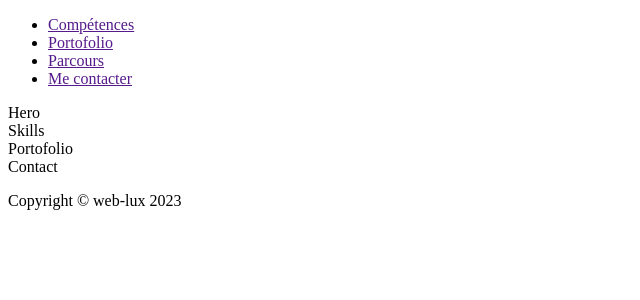
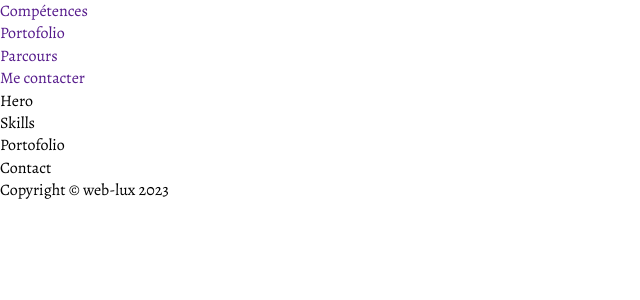
Before and after one commit to web-lux/portofolio-lux, a React (Vite) app: page / in a window 1280 px wide. Shown: the top 300 px of the page, without its empty margins (0-640 px from the left). Built offline with nearby package versions, Linux system fonts and the light colour scheme.

Commit message:
basic css

```diff
--- /dev/null
+++ b/src/index.scss
@@ -0,0 +1,30 @@
+@font-face {
+	font-family: "Coconat";
+	src: url(assets/fonts/Coconat-Regular.otf);
+	font-display: swap;
+}
+
+@import url("https://fonts.googleapis.com/css2?family=Alegreya&family=Prata&display=swap");
+
+* {
+	padding: 0;
+	margin: 0;
+	box-sizing: border-box;
+}
+
+ul {
+	list-style: none;
+}
+
+a {
+	text-decoration: none;
+}
+
+:root {
+	-webkit-font-smoothing: antialiased;
+	scroll-behavior: smooth;
+	font-family: "Alegreya", "Georgia", serif;
+	font-size: 16px;
+	font-weight: 400;
+	line-height: 1.4;
+}
--- a/src/main.tsx
+++ b/src/main.tsx
@@ -1,6 +1,6 @@
 import React from 'react'
 import ReactDOM from 'react-dom/client'
-import './index.css'
+import './index.scss'
 import Router from './Router'
 
 ReactDOM.createRoot(document.getElementById('root')!).render(
```
Also changed, not shown: src/index.css (deleted).
